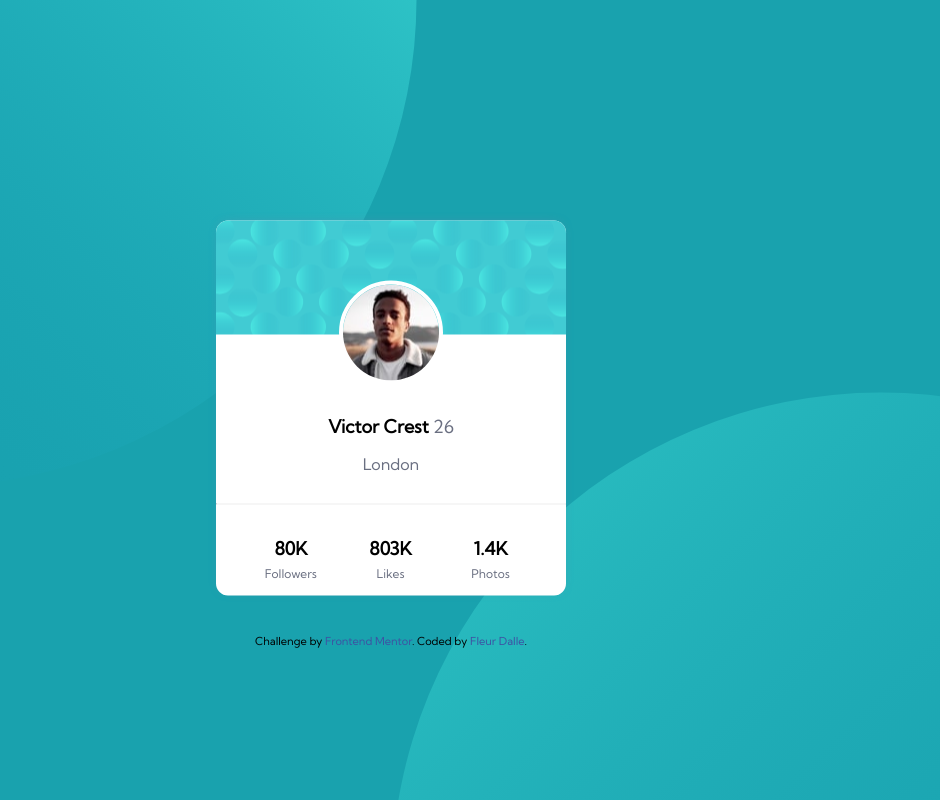
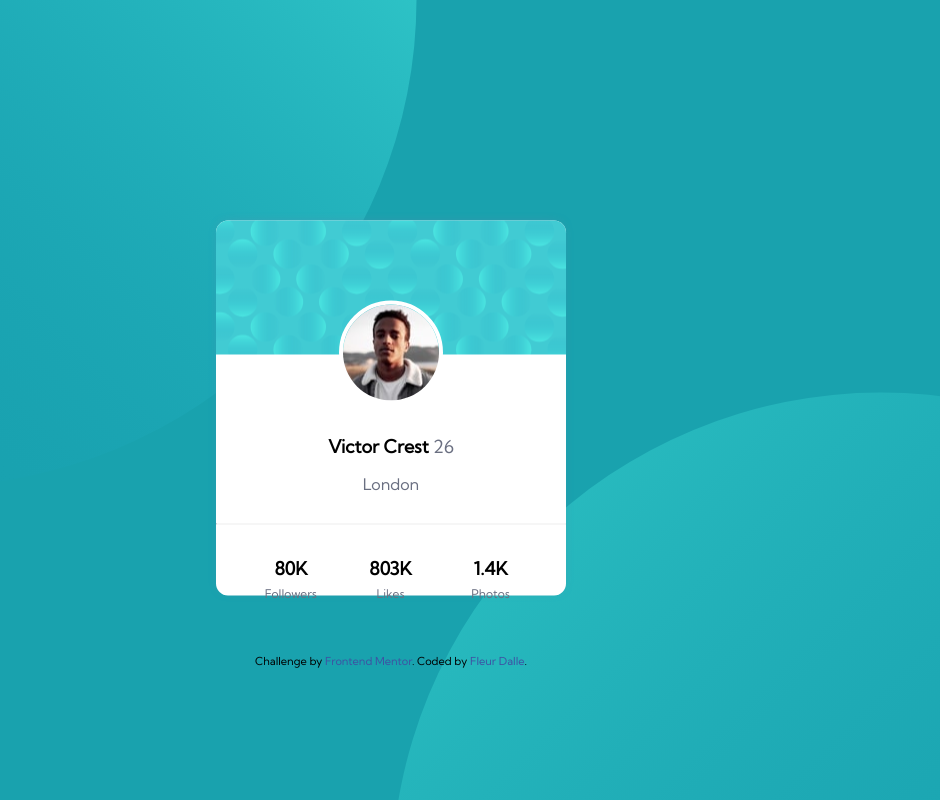
Before and after one commit to FleurDll/Frontend_Mentor-Profile_Card, a plain HTML site: page index.html in a window 1280 px wide. Shown: the whole page, without its empty margins (249-1189 px from the left). Drawn offline with Linux system fonts and the light colour scheme.

Commit message:
Update styles.css

```diff
--- a/styles.css
+++ b/styles.css
@@ -87,7 +87,7 @@ td {
   border-width: 4px;
   border-color: white;
   border-radius: 50%;
-  margin: 60px 0 -50px 0;
+  margin: 80px 0 -50px 0;
 }
 
 .card-middle {
```
